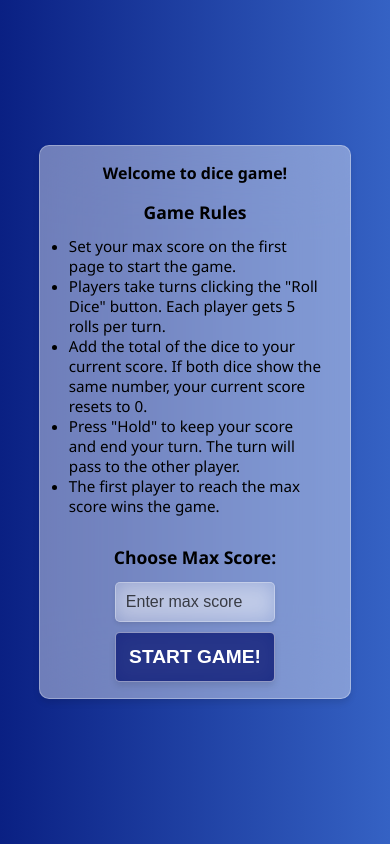
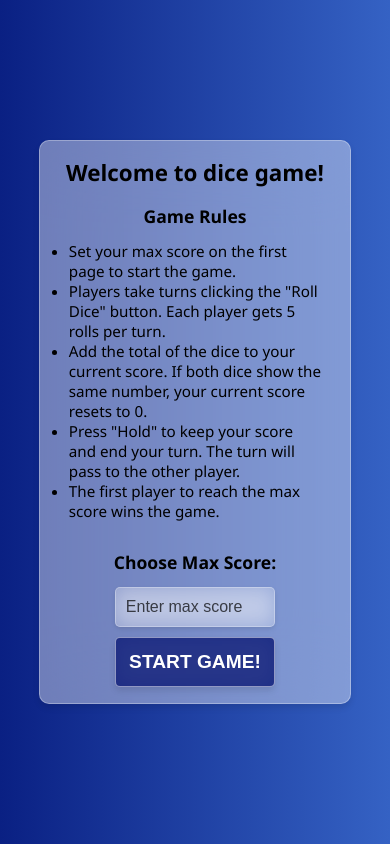
Before and after one commit to expozonee/roll-dice-game, a React (Vite) app: page / in a window 390 px wide. Built offline with nearby package versions, Linux system fonts and the light colour scheme.

Commit message:
fixed the font size of the h1 on small screen sizes

```diff
--- a/src/components/GameSettingsAndRules/GameSettingsAndRules.css
+++ b/src/components/GameSettingsAndRules/GameSettingsAndRules.css
@@ -29,6 +29,6 @@
   }
 
   .game-rules-settings h1 {
-    font-size: clamp(1rem, 4vw, 4rem);
+    font-size: clamp(1.4rem, 4vw, 4rem);
   }
 }
```
